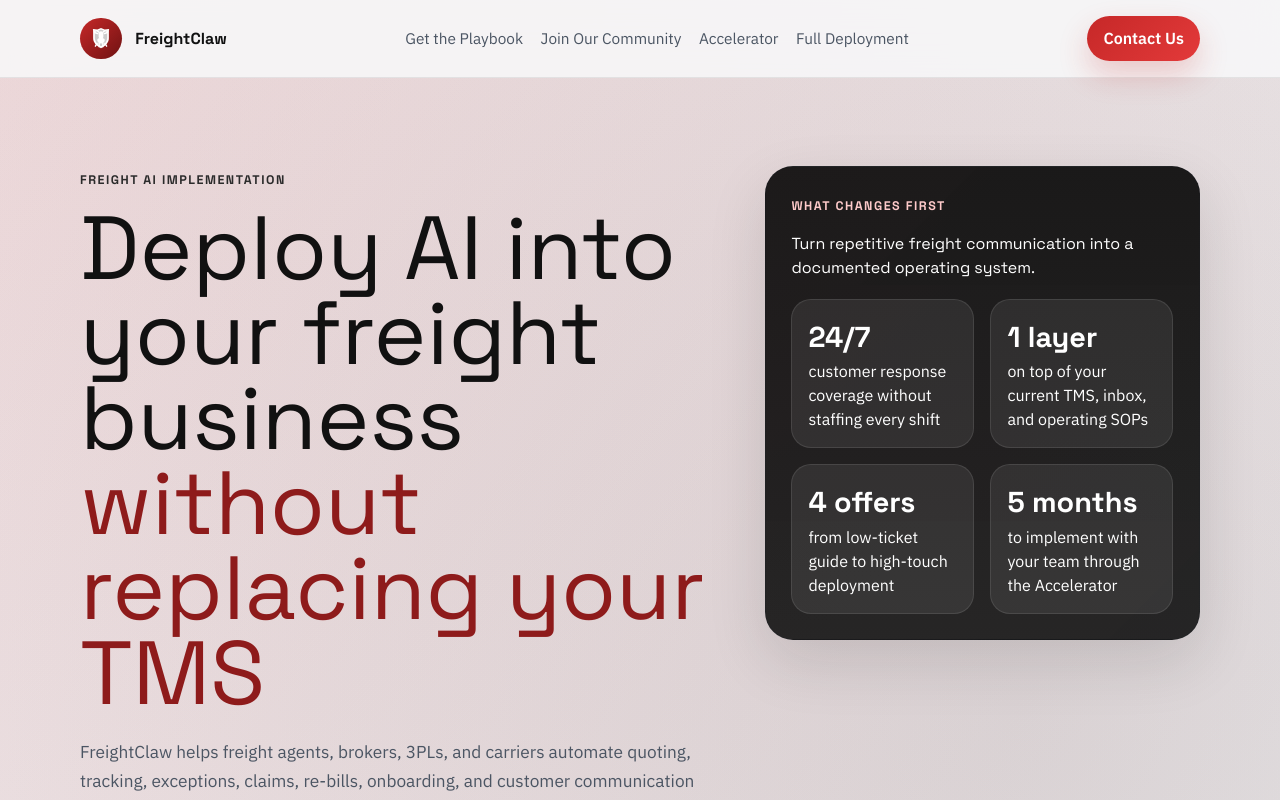
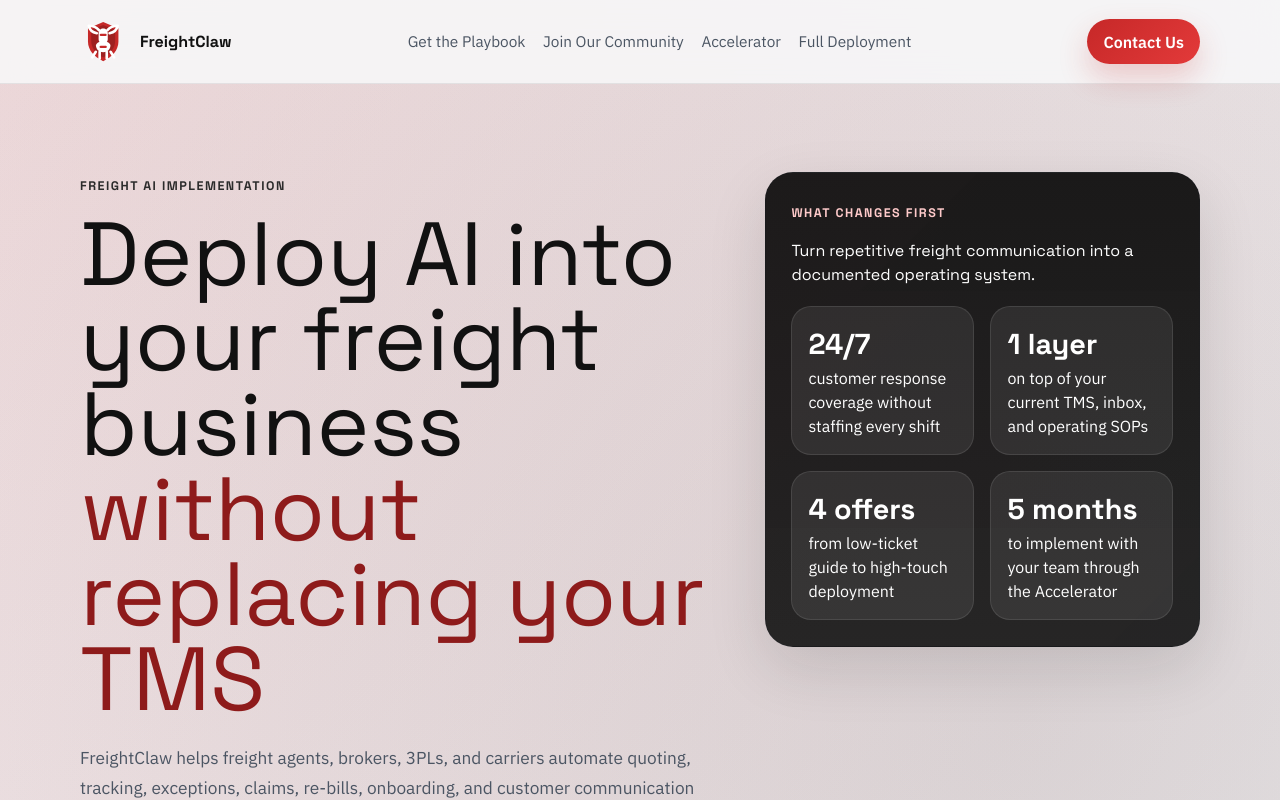
Before and after one commit to nathancrooks/freightclaw-site, a Next.js app: page / in a window 1280 px wide. Shown: the top 800 px of the page. Built offline with nearby package versions, Linux system fonts and the light colour scheme.

Commit message:
Use shield as primary FreightClaw logo

```diff
--- a/src/app/globals.css
+++ b/src/app/globals.css
@@ -83,20 +83,14 @@ a {
   display: inline-flex;
   align-items: center;
   justify-content: center;
-  width: 2.6rem;
-  height: 2.6rem;
-  border-radius: 999px;
-  background: linear-gradient(135deg, var(--accent), #6f1212);
-  color: white;
-  font-family: var(--font-heading), sans-serif;
-  font-weight: 700;
-  letter-spacing: 0.08em;
-  overflow: hidden;
+  width: 2.9rem;
+  height: 3.2rem;
+  color: var(--accent);
 }
 
 .lobster-mark {
-  width: 1.5rem;
-  height: 1.5rem;
+  width: 100%;
+  height: 100%;
 }
 
 .brand-copy {
```
